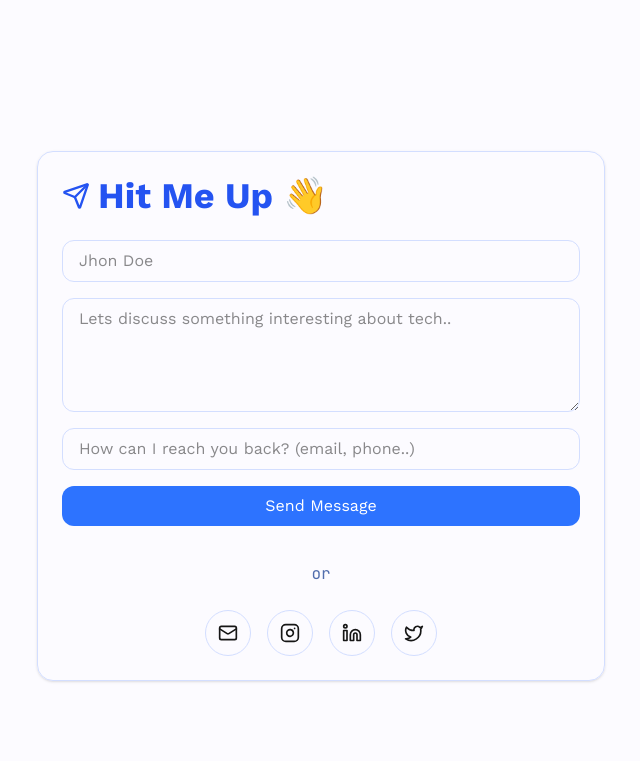
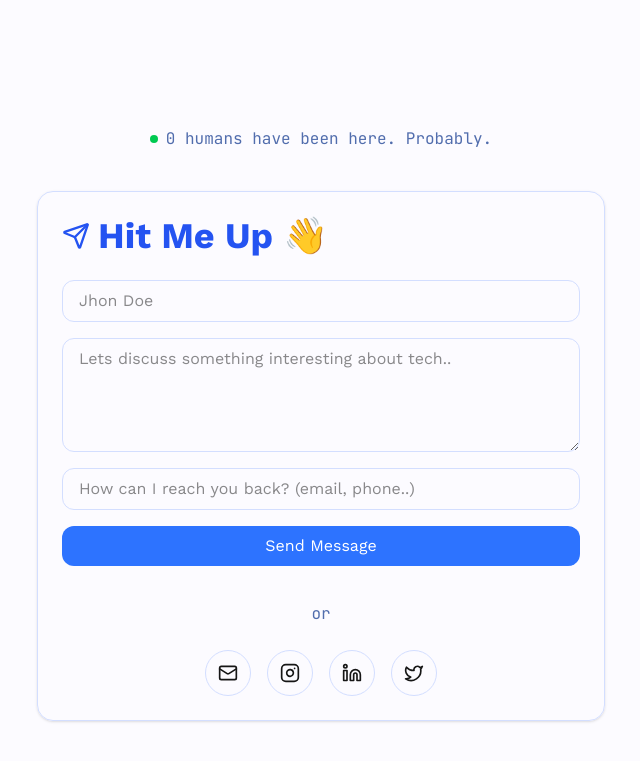
Before and after one commit to SIDDHAARTHAA/portfolio-website, a Next.js app: page / in a window 1280 px wide. Shown: the part 4402-5163 px from the top of the page, without its empty margins (319-959 px from the left). Built offline with nearby package versions, Linux system fonts and the light colour scheme; no server answers; the database is empty.

Commit message:
basic users count

```diff
--- a/app/page.tsx
+++ b/app/page.tsx
@@ -1,11 +1,21 @@
+"use client";
+import { useEffect, useState } from "react";
 import AboutMe from "./components/AboutMe";
 import Contact from "./components/Contact";
 import DockBar from "./components/DockBar";
 import Hero from "./components/Hero";
 import Projects from "./components/Projects";
 import Tools from "./components/Tools";
+import { incrementVisit, onVisitsChange } from "./firebase";
 
 export default function Web2() {
+    const [visits, setVisits] = useState(0);
+
+    useEffect(() => {
+        incrementVisit(); // Increase counter on load
+        onVisitsChange(setVisits); // Listen for live updates
+    }, []);
+
     return (
         <div className="min-h-screen flex flex-col items-center relative px-4 xl:px-10">
             {/* <DotGrid className="absolute inset-0 -z-10" /> */}
@@ -30,6 +40,13 @@
 
             {/* <div className="flex-1 border-t border-card-border w-[50%]"></div> */}
 
+            <div className="flex items-center justify-center gap-2 mt-4">
+                <span className="relative flex h-2 w-2">
+                    <span className="absolute inline-flex h-full w-full rounded-full bg-green-400 opacity-75 animate-ping"></span>
+                    <span className="relative inline-flex rounded-full h-2 w-2 bg-green-500"></span>
+                </span>
+                <p>{visits} humans have been here. Probably.</p>
+            </div>
             <div id="contact" className="w-full md:w-[75%] xl:w-[50%]">
                 <Contact />
             </div>
--- a/package.json
+++ b/package.json
@@ -9,6 +9,7 @@
     "lint": "next lint"
   },
   "dependencies": {
+    "firebase": "^12.1.0",
     "framer-motion": "^12.23.6",
     "gsap": "^3.13.0",
     "lenis": "^1.3.8",
```
Also changed, not shown: 1 other file (tests, documents, lock files or other folders).
